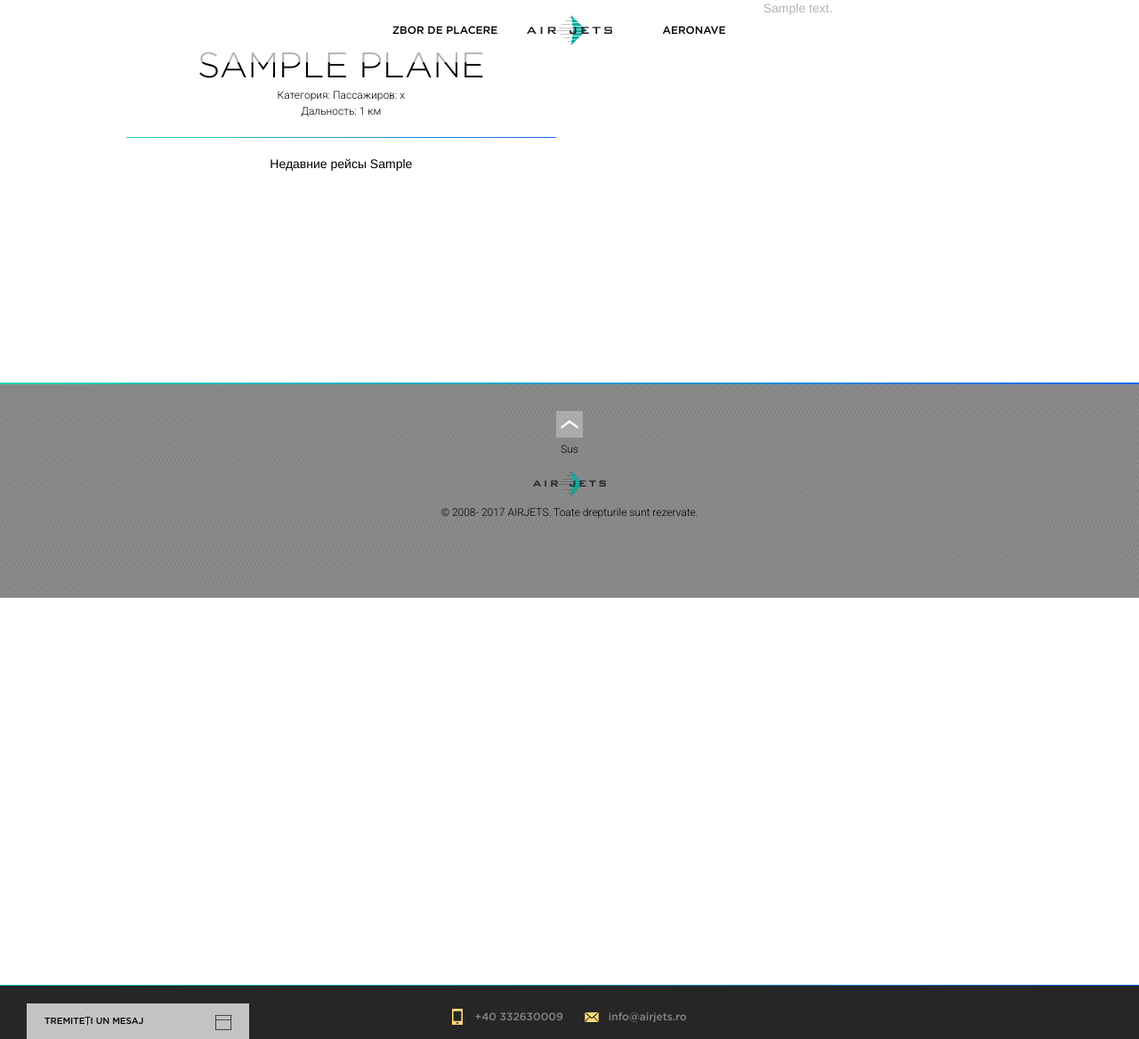
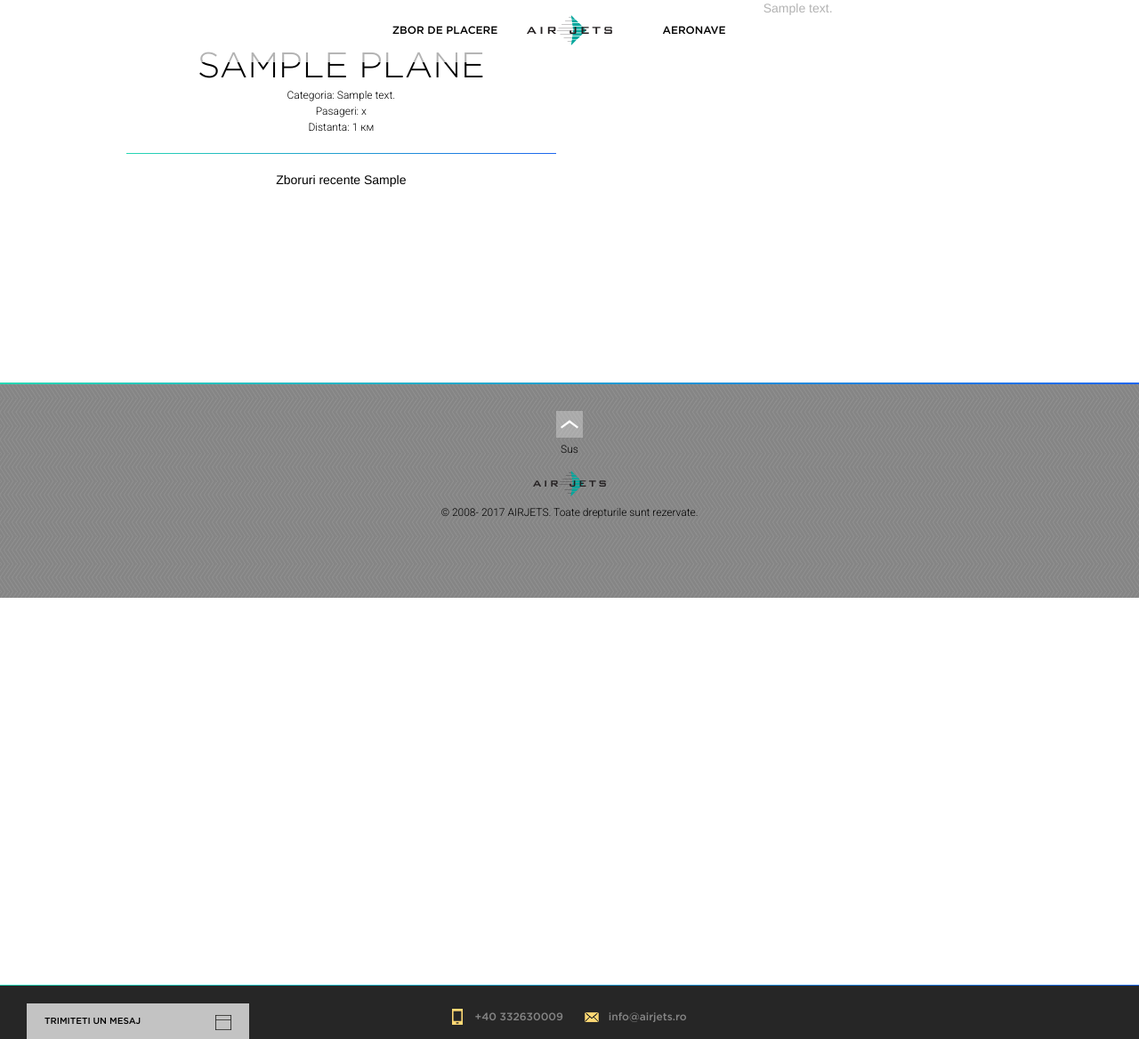
Before and after one commit to shurlik9999/airj_ro, a Django app: template app/templates/planes.html in a window 1280 px wide. Shown: the whole page at 89% size. Run offline with Django 3.2, Linux system fonts and the light colour scheme; tables that the repository leaves empty hold one stand-in row (values such as "Sample post"); the template is opened without the code that fills it: values that come from a table or form of the project are taken from there, most other values are stand-ins (such as "Sample title", 1, 10 or a date in 2020); some libraries are stand-ins or nearby versions.

Commit message:
translate texts

```diff
--- a/app/templates/base.html
+++ b/app/templates/base.html
@@ -91,13 +91,13 @@
                 <a class="floating_send_messages visible-xs visible-sm hidden-md">
                     <span class="symbol">imessage</span>
                 </a>
-                <a id="toggle-send-message-form-button" class="hidden-xs hidden-sm" href="#">Tremiteți un mesaj</a>
+                <a id="toggle-send-message-form-button" class="hidden-xs hidden-sm" href="#">Trimiteti un mesaj</a>
                 <div id="message-pjax" data-pjax-container="" data-pjax-push-state="" data-pjax-timeout="1000">
                     <form id="short_form" action="/send_message/" method="post">
                         {% csrf_token %}
                         <div class="form_descripirion">
-                            Consultanții noștri nu sunt disponibili pentru moment.
-                            Vă rugăm să lăsați un mesaj și în scurt timp vom reveni la dumneavoastră.
+                            Consultantii nostri nu sunt disponibili pentru moment.
+                            Va rugam sa lasati un mesaj si ecipa noastra Va va raspunde in cel mai scurt timp posibil.
                         </div>
 {#                        <input type="hidden" name="_csrf" value="NHdKem1JVEVYOigfGRgxdw0bJCVbLw0tfQUfNj0DBDMETwwTAxsefQ==">#}
 
--- a/app/templates/index.html
+++ b/app/templates/index.html
@@ -32,7 +32,7 @@
                     {{ content.content|safe }}
                     <div class="hidden-xs">
                         <a href="#form_section" class="scrollto">
-                            <button type="button" class="btn" name="more-button">Solicita cotație de preț</button>
+                            <button type="button" class="btn" name="more-button">Solicita cotatie de pret</button>
                         </a>
                     </div>
                 {% endif %}
@@ -269,8 +269,8 @@
                 </div>
                 <div class="right_block col-md-6 ">
                     <hr class="color-line hidden-sm hidden-xs">
-                    <input type="text"  class="form-control" name="pax" placeholder="Numărul de pasageri">
-                    <input type="text" class="form-control" name="message" placeholder="Примечания">
+                    <input type="text"  class="form-control" name="pax" placeholder="Numarul de pasageri">
+                    <input type="text" class="form-control" name="message" placeholder="Mentiuni">
                     <div class="submit_container">
                         <button type="submit" id="send-message-button" class="btn btn-default" name="send-message-button">Rezervare</button>
                     </div>
--- a/app/templates/planes.html
+++ b/app/templates/planes.html
@@ -110,32 +110,22 @@
                 <div class="col-md-6">
                     <h2>{{plane.title|safe}}</h2>
                     <p class="plane-info-subtitle">
-                        Категория:
-                        {% if plane.category__description %}
-                            {{ plane.category__description }}<br>
+                        Categoria:
+                        {% if plane.category %}
+                            {{ plane.category }}<br>
                         {% endif %}
-                        Пассажиров:
+                        Pasageri:
                         {% if plane.passengers %}
                             {{ plane.passengers }}<br>
                         {% endif %}
-                        Дальность:
+                        Distanta:
                         {% if plane.range %}
                             {{ plane.range|number_format }} км<br>
                         {% endif %}
-{#                        <?php#}
-{#                        /**#}
-{#                         * @var $category Category#}
-{#                         */#}
-{#                        $category = $plane->getCategory()->one() ?>#}
-{#                        <?= $category ?#}
-{#                            ' . $category->description . '' : '' ?>#}
-{#                        <?= $plane->passengers ?#}
-{#                            'Пассажиров: ' . strip_tags($plane->passengers) . '<br>' : '' ?>#}
-{#                        <?= $plane->range ?#}
-{#                            'Дальность: ' . number_format($plane->range, 0, '.', ' ') . ' км<br>' : '' ?>#}
+
                     </p>
                     <hr class="color-line">
-                    <span class="flights-title">Недавние рейсы</span>
+                    <span class="flights-title">Zboruri recente</span>
                     {{ plane.flights|safe }}
                 </div>
                 <div class="col-md-6">
--- a/app/views.py
+++ b/app/views.py
@@ -132,7 +132,7 @@
         'flights',
         'image_interior',
         'image_exterior',
-        'category__description']) for p in models.Plane.objects.all()]
+        'category']) for p in models.Plane.objects.all()]
 
 
 
@@ -258,7 +258,7 @@
             #sender = 'alexandr.taracanov@gmail.com'
             receivers = ['zakazchartera@mail.ru']
             try:
-                send_mail('Сообщение с сайта AirJets', message, sender,
+                send_mail('Сообщение с сайта AirJets.ro', message, sender,
                           receivers, fail_silently=False)
                 print("Successfully sent email")
             except Exception as e:
--- a/project/__init__.py
+++ b/project/__init__.py
@@ -1 +1 @@
-__project_version__= '1.1.4'
+__project_version__= '1.1.5'
```
